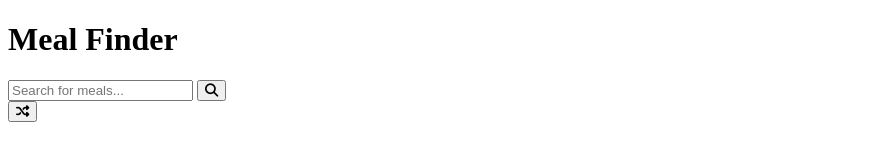
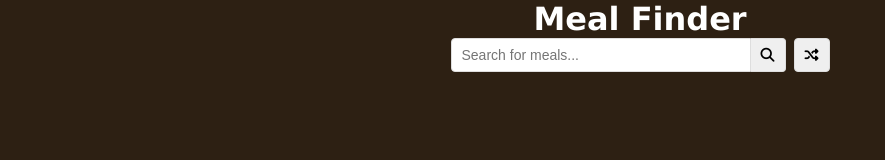
Before and after one commit to bmcbride22/Meal_DB_API_Website, a plain HTML site: page index.html in a window 1280 px wide. Shown: the whole page, without its empty margins (0-885 px from the left). Drawn offline with Linux system fonts and the light colour scheme.

Commit message:
Add CSS styles and modify HTML classes

```diff
--- a/index.html
+++ b/index.html
@@ -14,7 +14,7 @@
     <link rel="stylesheet" href="styles.css" />
   </head>
   <body>
-    <div class="container">
+    <div class="container flex">
       <h1 class="main_title">Meal Finder</h1>
       <div class="flex_container flex">
         <form action="submit" class="flex" id="submit">
--- a/styles.css
+++ b/styles.css
@@ -0,0 +1,50 @@
+* {
+  box-sizing: border-box;
+  margin: 0;
+  padding: 0;
+}
+
+body {
+  background: #2d2013;
+  color: #fff;
+  font-family: Verdana, Geneva, Tahoma, sans-serif;
+}
+.flex {
+  display: flex;
+}
+.container {
+  margin: auto;
+  max-width: 800px;
+  flex-direction: column;
+  align-items: center;
+  justify-content: center;
+  text-align: center;
+}
+
+input,
+button {
+  border: 1px solid #dedede;
+  border-top-left-radius: 4px;
+  border-bottom-left-radius: 4px;
+  font-size: 14px;
+  padding: 8px 10px;
+  margin: 0;
+}
+
+input[type='text'] {
+  min-width: 300px;
+}
+
+.search-btn {
+  cursor: pointer;
+  border-left: 0;
+  border-radius: 0;
+  border-top-right-radius: 4px;
+  border-bottom-right-radius: 4px;
+}
+
+.random-btn {
+  cursor: pointer;
+  margin-left: 0.5rem;
+  border-radius: 4px;
+}
```
